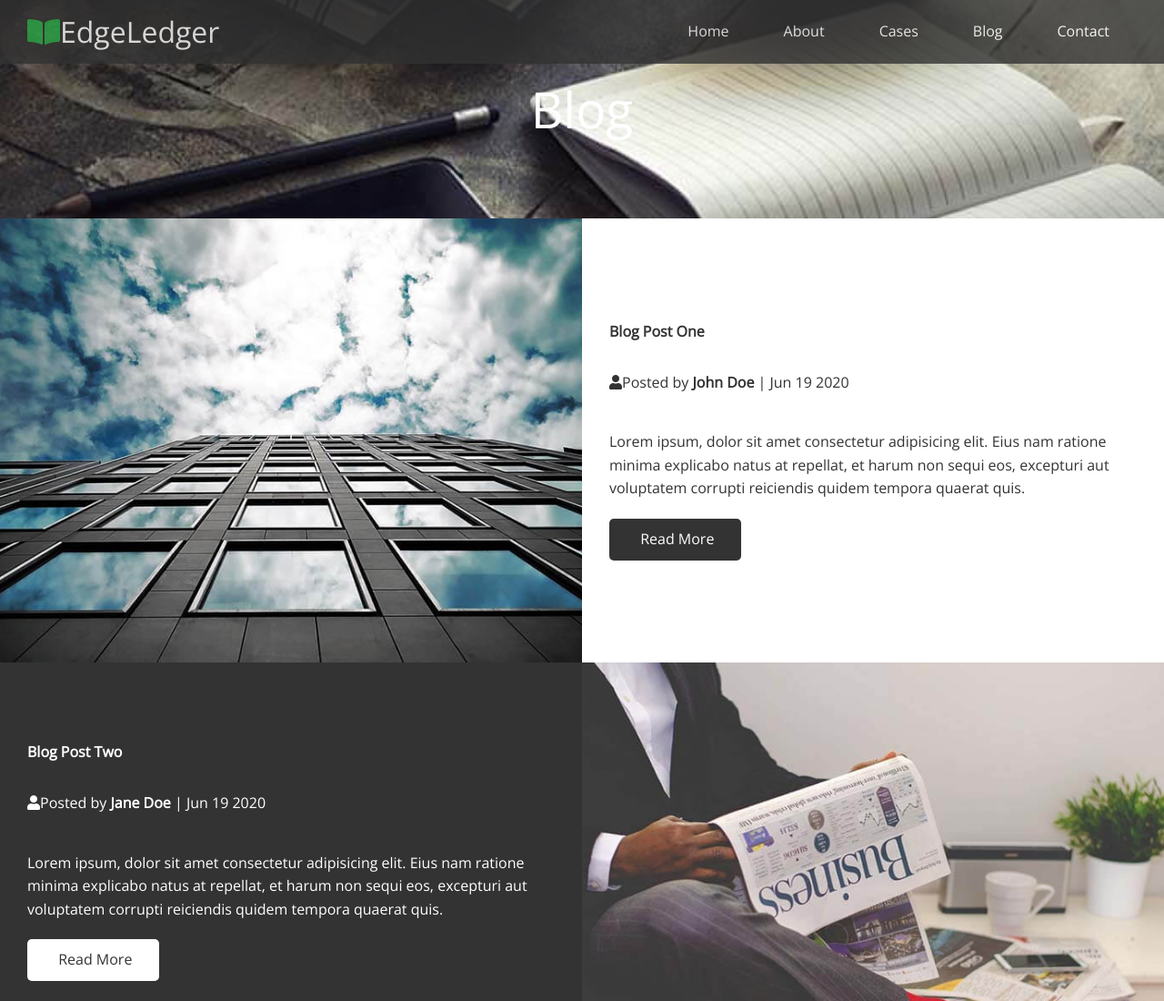
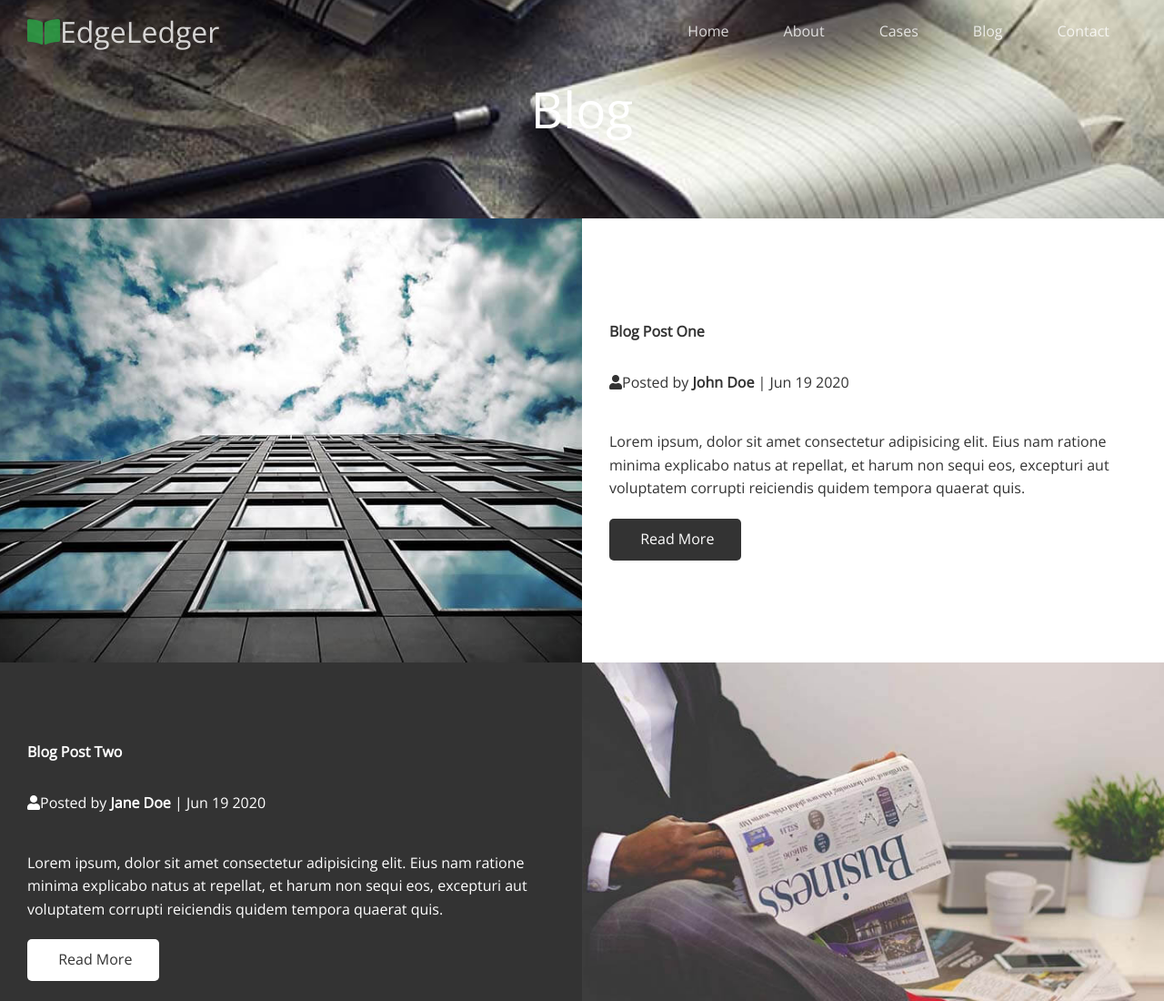
Before and after one commit to NanaLiao/CSS_Financial_Web, a plain HTML site: page blog.html in a window 1280 px wide. Shown: the top 1100 px of the page at 91% size. Drawn offline with nearby package versions, Linux system fonts and the light colour scheme; some icons are missing.

Commit message:
finish the web

```diff
--- a/blog.html
+++ b/blog.html
@@ -14,7 +14,7 @@
 <body id='home'>
 
   <header class='hero blog'>
-    <div class="navbar" id="navbar">
+    <div class="navbar top" id="navbar">
       <h1 class="logo">
         <span class='text-primary'><i class="fas fa-book-open"></i></span>EdgeLedger
       </h1>
@@ -124,7 +124,28 @@
 
   </footer>
 
+  <script>
+    const navbar = document.getElementById('navbar');
+    let scrolled = false;
 
+    window.onscroll = function () {
+      if (window.pageYOffset > 100) {
+        navbar.classList.remove('top');
+        if (!scrolled) {
+          navbar.style.transform = 'translateY(-70px)';
+        }
+        setTimeout(function () {
+          navbar.style.transform = 'translateY(0px)';
+          scrolled = true;
+        }, 500)
+
+      } else {
+        navbar.classList.add('top');
+        scrolled = false;
+      }
+    }
+
+  </script>
 
 </body>
 
--- a/css/style.css
+++ b/css/style.css
@@ -47,6 +47,12 @@ img{
   position:fixed;
   top:0px;
   padding: 0 30px;
+  transition: 0.5s;
+}
+
+.navbar.top{
+  background: transparent;
+
 }
 
 .navbar a{
@@ -231,6 +237,7 @@ img{
     height:120px;
     padding:20px;
   }
+
   .navbar a{
     padding:10px 10px;
     margin:0 3px;
```
Also changed, not shown: index.html (+63 -7 lines), post.html (+22 -1 lines), css/lightbox.min.css (added), favicon.ico (added), images/close.png (added), images/loading.gif (added), images/next.png (added), images/prev.png (added), js/lightbox.min.js (added).
